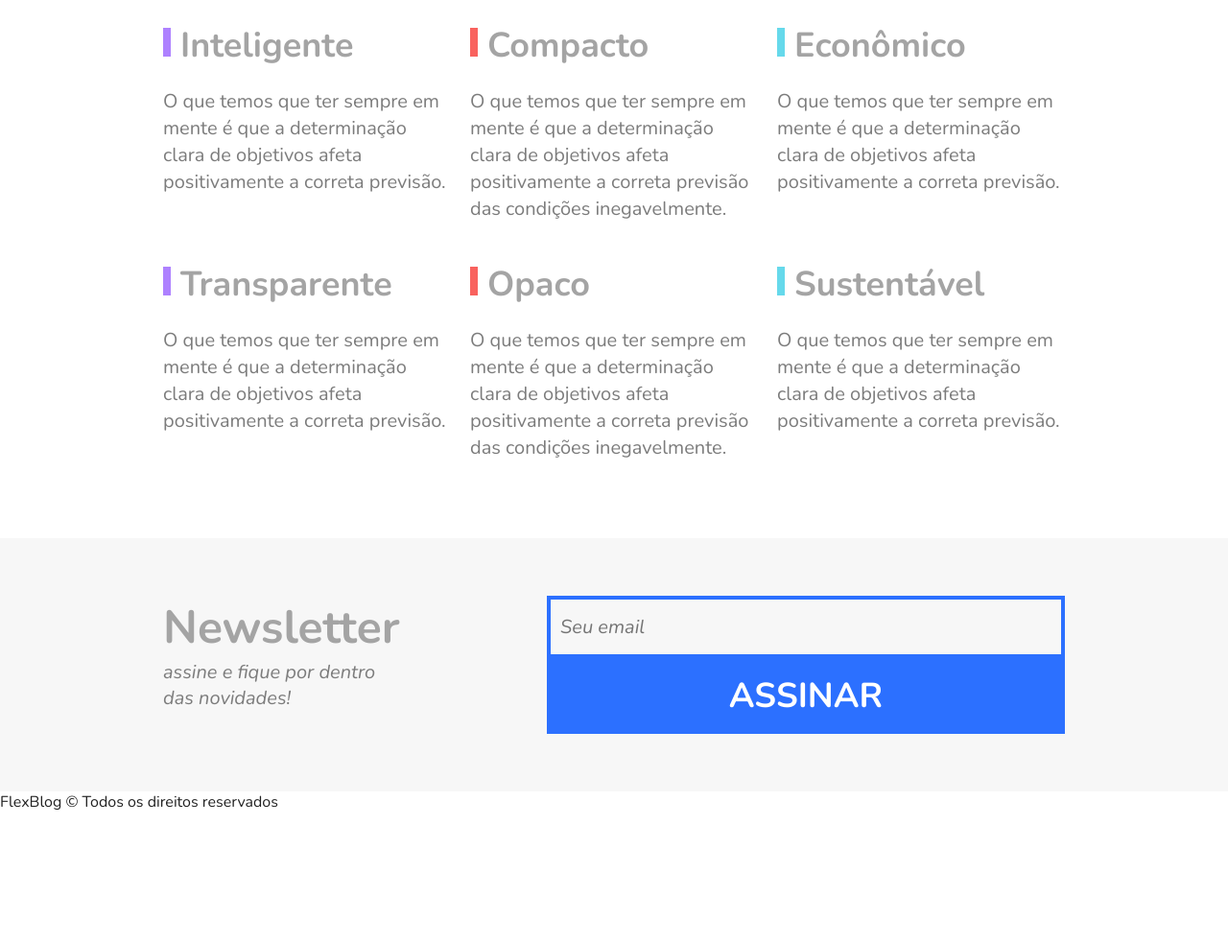
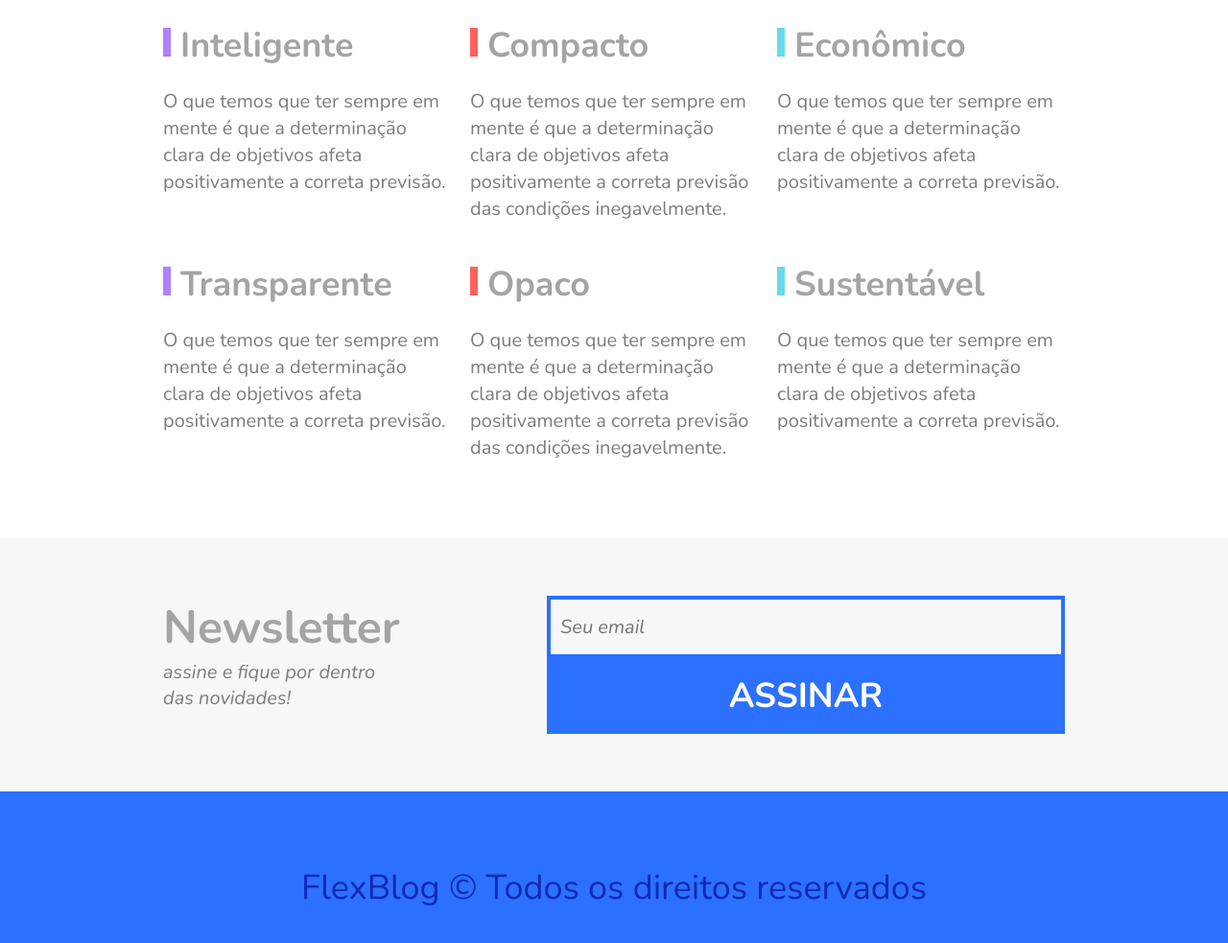
Before and after one commit to luanargolodev/FlexBlog, a plain HTML site: page index.html in a window 1280 px wide. Shown: the part 2620-3603 px from the top of the page at 96% size. Before the commit the page ends 3467 px from the top, so only its background shows below. Drawn offline with nearby package versions, Linux system fonts and the light colour scheme.

Commit message:
Estilizar o footer

```diff
--- a/css/style.css
+++ b/css/style.css
@@ -356,3 +356,13 @@ img {
     font-size: 1.5em;
   }
 }
+
+.footer {
+  height: 200px;
+  display: flex;
+  background: #2c70ff;
+  align-items: center;
+  justify-content: center;
+  font-size: 2.25em;
+  color: #122ab2;
+}
```
